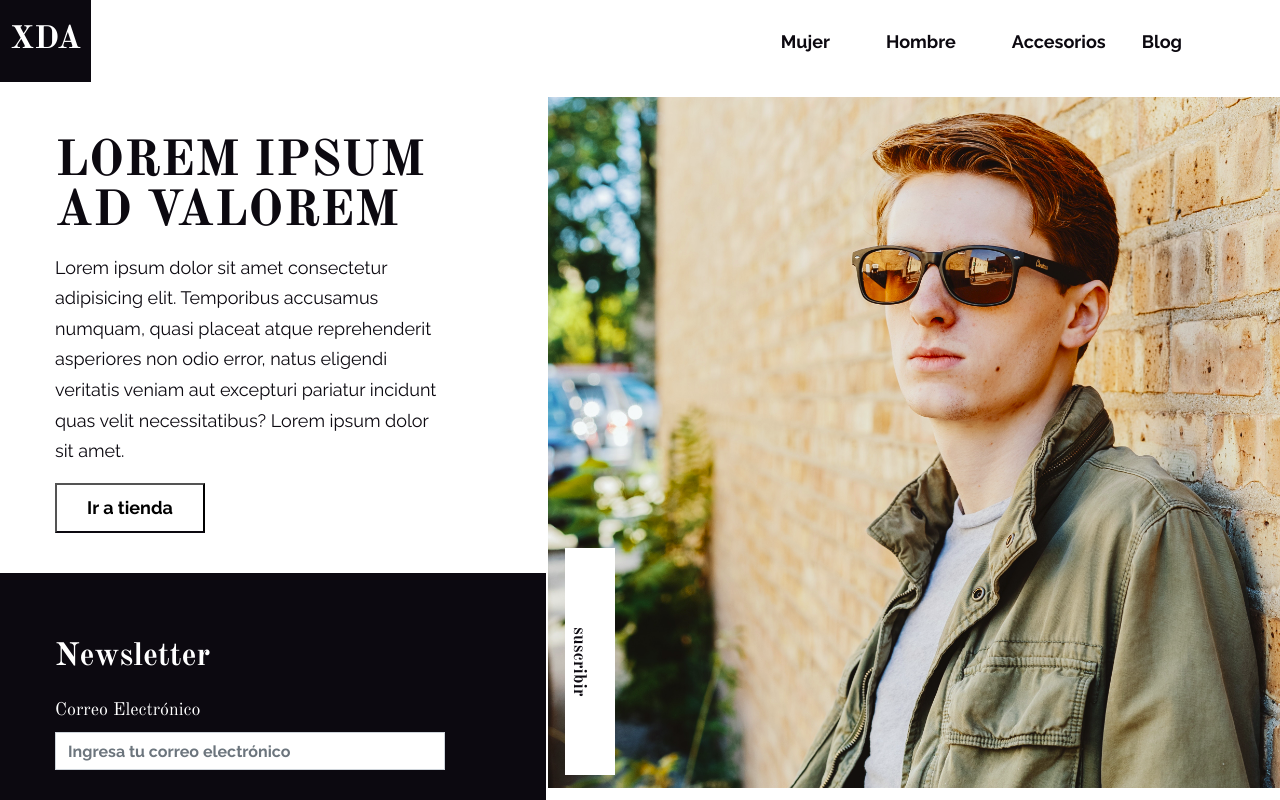
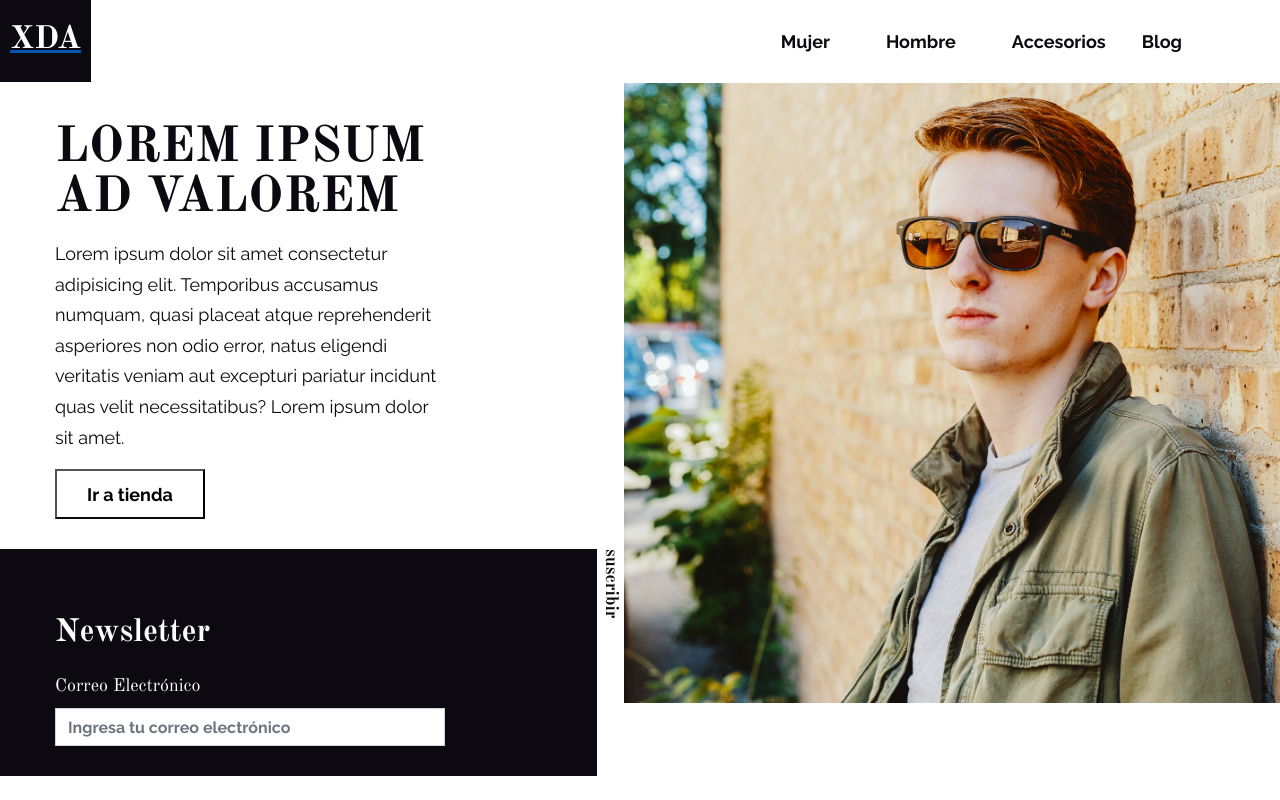
Before and after one commit to vecarope/tienda-XDA.github.io, a plain HTML site: page index.html in a window 1280 px wide. Drawn offline with nearby package versions, Linux system fonts and the light colour scheme.

Commit message:
version1.2

```diff
--- /dev/null
+++ b/assets/sass/layout/_article.scss
@@ -0,0 +1,9 @@
+.banner {
+    background-color: $white;
+    color: $smoky-glass;
+    width: x-large;
+    font-family: $secondary-font;
+    font-weight: 700;
+    font-size: large;
+    writing-mode: vertical-lr;
+}
--- a/assets/sass/layout/_aside.scss
+++ b/assets/sass/layout/_aside.scss
@@ -1,3 +1 @@
- .aside {
-     box-sizing: border-box;
- }
+ .aside {}
--- a/assets/sass/layout/_footer.scss
+++ b/assets/sass/layout/_footer.scss
@@ -21,18 +21,4 @@
         font-size: medium;
         border-radius: 0;
     }
-    &__banner {
-        height: 227px;
-        width: 50px;
-        background-color: $white;
-        color: $smoky-glass;
-        font-family: $secondary-font;
-        font-weight: 700;
-        font-size: large;
-        writing-mode: vertical-lr;
-        text-align: center;
-        position: absolute;
-        top: 548px;
-        left: 565px;
-    }
 }
--- a/assets/sass/layout/_mostly_fluid.scss
+++ b/assets/sass/layout/_mostly_fluid.scss
@@ -2,10 +2,9 @@
     .container-mostly-fluid {
         display: grid;
         height: 100vh;
-        grid-template-columns: 1fr 1.1fr;
-        grid-template-rows: 0.6fr 3fr 0.5fr;
-        grid-template-areas: "nav  nav" "section  aside" "footer  aside ";
-        grid-gap: 0.1rem;
+        grid-template-columns: 1fr 0.03fr 1.1fr;
+        grid-template-rows: 0.7fr 3fr 0.5fr;
+        grid-template-areas: "nav nav  nav" "section section aside" "footer article aside";
     }
     header {
         grid-area: nav;
@@ -19,20 +18,25 @@
     footer {
         grid-area: footer;
     }
-}
-
-@media only screen and (max-width: 576px) {
-    .container-mostly-fluid {
-        grid-template-columns: 1fr;
-        grid-template-rows: 0.4fr 2.2fr 2.2fr 1fr;
-        grid-template-areas: "nav" "aside" "section" "footer"
+    article {
+        grid-area: article;
     }
 }
 
 @media only screen and (max-width: 768px) {
-    .container-mostly-fluid {
-        grid-template-columns: 1fr;
-        grid-template-rows: 0.4fr 2.2fr 2.2fr 1fr;
-        grid-template-areas: "nav" "aside" "section" "footer"
+    .container-mostly-fluid,
+    .container {
+        grid-template-columns: 3fr 0.5fr;
+        grid-template-rows: 0.7fr 3fr 4fr 1fr;
+        grid-template-areas: "nav nav" "aside aside " "section section " "footer article ";
     }
 }
+
+@media only screen and (max-width: 576px) {
+    .container-mostly-fluid,
+    .container {
+        grid-template-columns: 3fr 0.5fr;
+        grid-template-rows: 0.7fr 3fr 4fr 1fr;
+        grid-template-areas: "nav nav " "aside aside " "section section " "footer article ";
+    }
+}
--- a/assets/sass/main.scss
+++ b/assets/sass/main.scss
@@ -9,6 +9,7 @@
 @import "components/butons";
 //layout
 @import "layout/mostly_fluid";
+@import"layout/article";
 @import "layout/header";
 @import "layout/aside";
 @import "layout/navegation";
--- a/index.html
+++ b/index.html
@@ -12,13 +12,11 @@
 
 <body>
     <div class="container-mostly-fluid">
-        <header class="box header">
-            <nav class="navbar nav navbar-expand-lg">
-                <a class="navbar-brand" href="#">
-                    <div class="cubo">
-                        <p class="cubo__text">XDA</p>
+        <header class="header">
+            <nav class="navbar nav navbar-expand-lg navbar-expand-sm  navbar-m-auto">
+                <a class="cubo">
+                    <p class="cubo__text">XDA</p>
 
-                    </div>
                 </a>
                 <button class="navbar-toggler" type="button" data-toggle="collapse" data-target="#navbarNav" aria-controls="navbarNav" aria-expanded="false" aria-label="Toggle navigation">
                   <span class="navbar-toggler-icon"></span>
@@ -41,13 +39,15 @@
                 </div>
             </nav>
         </header>
-        <aside class=" box aside">
+        <aside class="aside">
             <div class="aside__box">
-                <img class="aside__img" src="assets/img/imagen1.png">
+                <source media="(min-width:768w)" srcset="img_imagen1.png">
+                <source media="(min-width:576w)" srcset="img_imagen1.png">
+                <img class="aside__img" src="assets/img/imagen1.png" style="width:100%;">
 
             </div>
         </aside>
-        <section class="box section">
+        <section class="section">
             <div class="container">
                 <div class="section__1">
                     <p>Lorem ipsum ad valorem</p>
@@ -62,7 +62,7 @@
         </section>
 
 
-        <footer class="box footer ">
+        <footer class=" footer ">
             <div class="container">
                 <div class="foot">
                     <div class="foot__form">
@@ -77,14 +77,15 @@
 
                 </div>
             </div>
-            <div class="foot__banner">
 
-                suscribir
-            </div>
 
 
         </footer>
-
+        <article>
+            <div class="banner ">
+                suscribir
+            </div>
+        </article>
 
     </div>
     </div>
```
Also changed, not shown: assets/css/style.css, 1 other file.
